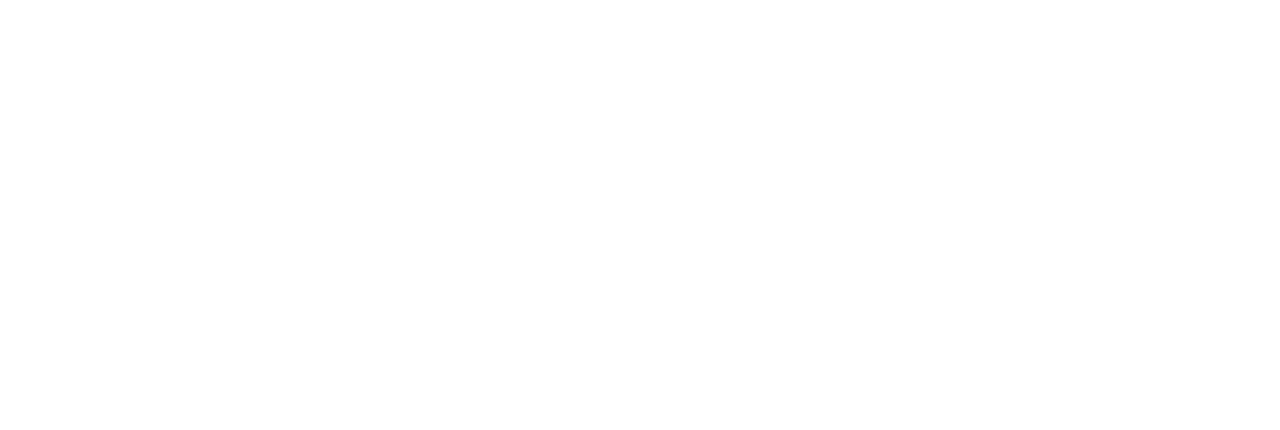
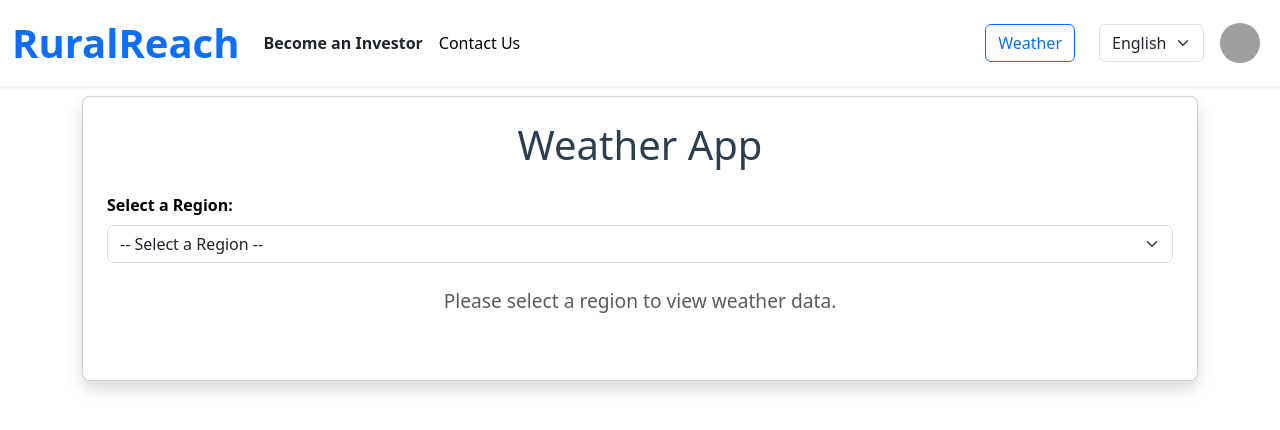
Before and after one commit to RamegowdaMD/RuralReach, a React (Vite) app in the folder client/: page /Weather in a window 1280 px wide. Before the commit this address had no page. Shown: the top 430 px of the page. Built offline with nearby package versions, Linux system fonts and the light colour scheme; grey boxes are pictures that could not be loaded.

Commit message:
weather api

```diff
--- a/client/src/App.jsx
+++ b/client/src/App.jsx
@@ -21,6 +21,7 @@ import TrackSales from './pages/TrackSales.jsx';
 import LogisticsAndDelivery from './pages/LogisticsAndDelivery.jsx';
 import EducationalResources from './pages/EducationalResources.jsx';
 import UserProfile from './pages/UserProfile.jsx';
+import WeatherApp from './pages/WeatherApp.jsx';
 
 function App() {
   // Add user state
@@ -50,6 +51,7 @@ function App() {
         <Route path="/logistics" element={<LogisticsAndDelivery />} />
         <Route path="/resources" element={<EducationalResources />} />
         <Route path="/profile" element={<UserProfile />} />
+        <Route path="/Weather" element={<WeatherApp/>}/>
       </Routes>
     </BrowserRouter>
     </ThemeProvider>
--- a/client/src/components/NavForAll.jsx
+++ b/client/src/components/NavForAll.jsx
@@ -72,13 +72,9 @@ const NavForAll = () => {
 
 
                     <div className="d-flex align-items-center">
-                    <img
-                            src={ProfPic}
-                            alt="Profile"
-                            className="rounded-circle me-2"
-                            style={{ width: '40px', height: '40px', cursor: 'pointer' }}
-                            onClick={WeatherApp}
-                        />
+                    <Link to="/Weather" className="btn btn-outline-primary me-2">
+              Weather
+            </Link>
 
                         <select
                             className={`form-select mx-3 ${isDarkMode ? 'text-light bg-dark' : ''}`}
--- a/client/src/pages/WeatherApp.jsx
+++ b/client/src/pages/WeatherApp.jsx
@@ -1,9 +1,9 @@
 import React, { useState } from 'react';
 import axios from 'axios';
-
-// Import weather images
-import scattered from './images/scattered-clouds.jpg';
-import overcast from './images/overcast-clouds.jpg';
+import scattered from '../assets/scattered.png';
+import overcast from '../assets/overcast.png';
+import 'bootstrap/dist/css/bootstrap.min.css';
+import NavForAll from '../components/NavForAll';
 
 const WeatherApp = () => {
   const [selectedRegion, setSelectedRegion] = useState('');
@@ -12,13 +12,13 @@ const WeatherApp = () => {
   const [loading, setLoading] = useState(false);
   const [error, setError] = useState('');
 
-  const apiKey = 'YOUR_API_KEY_HERE'; // Replace with your API key
+  const apiKey = '03f17838d62bb17d355415bccca16b0d'; // Replace with your API key
 
   // Predefined coordinates for regions
   const regionCoordinates = {
-    'Region 1': { lat: 37.7749, lon: -122.4194 }, // Example: San Francisco
-    'Region 2': { lat: 40.7128, lon: -74.006 },  // Example: New York
-    'Region 3': { lat: 51.5074, lon: -0.1278 },  // Example: London
+    'Benglore': { lat: 37.7749, lon: -122.4194 }, // Example: San Francisco
+    'Mysuru': { lat: 40.7128, lon: -74.006 },  // Example: New York
+    'Hassan': { lat: 51.5074, lon: -0.1278 },  // Example: London
   };
 
   const fetchWeatherData = async (lat, lon) => {
@@ -37,7 +37,7 @@ const WeatherApp = () => {
       } else if (weatherDescription.includes('overcast clouds')) {
         setWeatherImage(overcast);
       } else {
-        setWeatherImage(''); // No image for other conditions
+        setWeatherImage(overcast); // No image for other conditions
       }
     } catch (err) {
       console.error(err);
@@ -57,11 +57,21 @@ const WeatherApp = () => {
   };
 
   return (
-    <div className="weather-app">
-      <h1>Weather App</h1>
-      <div className="region-selector">
-        <label htmlFor="region">Select a Region:</label>
-        <select id="region" value={selectedRegion} onChange={handleRegionChange}>
+    <>
+    <NavForAll/>
+    <div className="container mt-5 pt-5">
+      <div className="card shadow p-4">
+        <h1 className="text-center mb-4">Weather App</h1>
+        <div className="mb-4">
+          <label htmlFor="region" className="form-label">
+            Select a Region:
+          </label>
+          <select
+            id="region"
+            className="form-select"
+            value={selectedRegion}
+            onChange={handleRegionChange}
+          >
             <option value="">-- Select a Region --</option>
             {Object.keys(regionCoordinates).map((region) => (
               <option key={region} value={region}>
@@ -71,30 +81,35 @@ const WeatherApp = () => {
           </select>
         </div>
 
-      <div className="weather-data">
+        <div className="weather-data text-center">
           {loading ? (
-          <p>Loading weather data...</p>
+            <div className="spinner-border text-primary" role="status">
+              <span className="visually-hidden">Loading...</span>
+            </div>
           ) : error ? (
-          <p className="error">{error}</p>
+            <p className="text-danger">{error}</p>
           ) : weatherData ? (
             <div>
-            <h2>Weather Data for {selectedRegion}</h2>
-            <p>Temperature: {weatherData.main.temp}°C</p>
-            <p>Humidity: {weatherData.main.humidity}%</p>
-            <p>Weather: {weatherData.weather[0].description}</p>
+              <h2 className="my-4">Weather Data for {selectedRegion}</h2>
+              <p><strong>Temperature:</strong> {weatherData.main.temp}°C</p>
+              <p><strong>Humidity:</strong> {weatherData.main.humidity}%</p>
+              <p><strong>Weather:</strong> {weatherData.weather[0].description}</p>
               {weatherImage && (
                 <img
                   src={weatherImage}
                   alt="Weather Condition"
-                style={{ width: '300px', height: '200px', objectFit: 'cover' }}
+                  className="img-fluid rounded mt-3"
+                  style={{ maxWidth: '300px' }}
                 />
               )}
             </div>
           ) : (
-          <p>Please select a region to view weather data.</p>
+            <p className="text-muted">Please select a region to view weather data.</p>
           )}
         </div>
       </div>
+    </div>
+    </>
   );
 };
 
```
Lines whose indentation alone changed are shown as unchanged.
